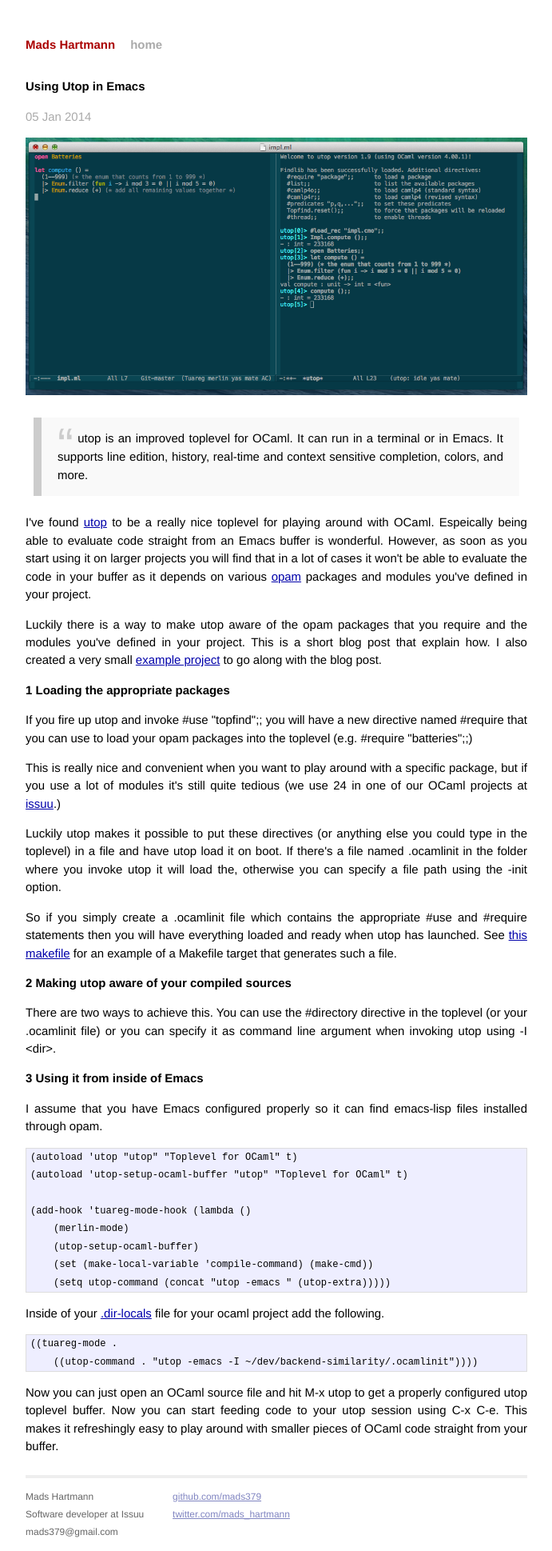
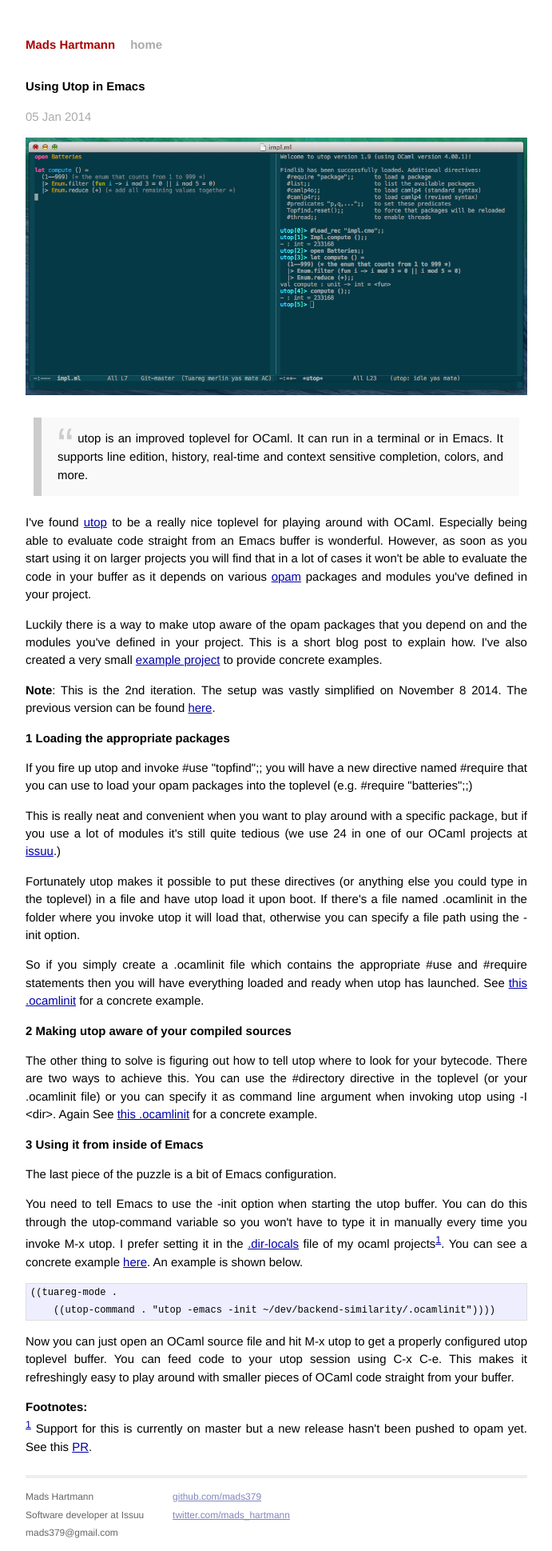
Before and after one commit to mads-hartmann/blog.mads-hartmann.com, a Jekyll site: the page built from _posts/2014-01-05-using-utop-in-emacs.html, in a window 1280 px wide. Shown: the whole page at 80% size, without its empty margins (294-985 px from the left). Built offline with Jekyll 4.4.1, drawn with Linux system fonts in a browser that asks for light colours; Markdown is read by kramdown in place of the engine named in the settings.

Commit message:
Simplify utop Emacs setup

```diff
--- a/_config.yml
+++ b/_config.yml
@@ -1,3 +1,3 @@
 name: Mads Hartmann
 markdown: redcarpet
-pygments: true
+highlighter: true
--- a/_posts/2014-01-05-using-utop-in-emacs.html
+++ b/_posts/2014-01-05-using-utop-in-emacs.html
@@ -17,7 +17,7 @@
 
 <p>
 I've found <a href="https://github.com/diml/utop">utop</a> to be a really nice toplevel for playing around with
-OCaml. Espeically being able to evaluate code straight from an Emacs
+OCaml. Especially being able to evaluate code straight from an Emacs
 buffer is wonderful. However, as soon as you start using it on larger
 projects you will find that in a lot of cases it won't be able to
 evaluate the code in your buffer as it depends on various <a href="http://opam.ocamlpro.com">opam</a>
@@ -26,9 +26,14 @@
 
 <p>
 Luckily there is a way to make utop aware of the opam packages that
-you require and the modules you've defined in your project. This is a
-short blog post that explain how. I also created a very small <a href="http://github.com/mads379/ocaml-utop-emacs-example">example
-project</a> to go along with the blog post.
+you depend on and the modules you've defined in your project. This is
+a short blog post to explain how. I've also created a very small
+<a href="http://github.com/mads379/ocaml-utop-emacs-example">example project</a> to provide concrete examples.
+</p>
+
+<p>
+<b>Note</b>: This is the 2nd iteration. The setup was vastly simplified on
+November 8 2014. The previous version can be found <a href="https://github.com/mads379/mads379.github.com/blob/8c9e7b4c7e262d298e7e2401446ae0fa34c148cb/_posts/2014-01-05-using-utop-in-emacs.markdown">here</a>.
 </p>
 
 <div id="outline-container-sec-1" class="outline-2">
@@ -41,24 +46,24 @@
 </p>
 
 <p>
-This is really nice and convenient when you want to play around with a
+This is really neat and convenient when you want to play around with a
 specific package, but if you use a lot of modules it's still quite
 tedious (we use 24 in one of our OCaml projects at <a href="http://www.issuu.com/about">issuu</a>.)
 </p>
 
 <p>
-Luckily utop makes it possible to put these directives (or anything
+Fortunately utop makes it possible to put these directives (or anything
 else you could type in the toplevel) in a file and have utop load it
-on boot. If there's a file named .ocamlinit in the folder where you
-invoke utop it will load the, otherwise you can specify a file path
+upon boot. If there's a file named .ocamlinit in the folder where you
+invoke utop it will load that, otherwise you can specify a file path
 using the -init option.
 </p>
 
 <p>
 So if you simply create a .ocamlinit file which contains the
-appropriate #use and #require statements then you will have
-everything loaded and ready when utop has launched. See <a href="https://github.com/mads379/ocaml-utop-emacs-example/blob/master/Makefile">this makefile</a>
-for an example of a Makefile target that generates such a file.
+appropriate #use and #require statements then you will have everything
+loaded and ready when utop has launched. See <a href="https://github.com/mads379/ocaml-utop-emacs-example/blob/master/.ocamlinit">this .ocamlinit</a> for a
+concrete example.
 </p>
 </div>
 </div>
@@ -67,9 +72,11 @@
 <h2 id="sec-2"><span class="section-number-2">2</span> Making utop aware of your compiled sources</h2>
 <div class="outline-text-2" id="text-2">
 <p>
-There are two ways to achieve this. You can use the #directory
-directive in the toplevel (or your .ocamlinit file) or you can specify
-it as command line argument when invoking utop using -I &lt;dir&gt;.
+The other thing to solve is figuring out how to tell utop where to
+look for your bytecode. There are two ways to achieve this. You can
+use the #directory directive in the toplevel (or your .ocamlinit file)
+or you can specify it as command line argument when invoking utop
+using -I &lt;dir&gt;. Again See <a href="https://github.com/mads379/ocaml-utop-emacs-example/blob/master/.ocamlinit">this .ocamlinit</a> for a concrete example.
 </p>
 </div>
 </div>
@@ -78,41 +85,41 @@
 <h2 id="sec-3"><span class="section-number-2">3</span> Using it from inside of Emacs</h2>
 <div class="outline-text-2" id="text-3">
 <p>
-I assume that you have Emacs configured properly so it can find
-emacs-lisp files installed through opam.
+The last piece of the puzzle is a bit of Emacs configuration.
 </p>
 
-<div class="org-src-container">
-
-<pre class="src src-emacs-lisp">(autoload 'utop "utop" "Toplevel for OCaml" t)
-(autoload 'utop-setup-ocaml-buffer "utop" "Toplevel for OCaml" t)
-
-(add-hook 'tuareg-mode-hook (lambda ()
-    (merlin-mode)
-    (utop-setup-ocaml-buffer)
-    (set (make-local-variable 'compile-command) (make-cmd))
-    (setq utop-command (concat "utop -emacs " (utop-extra)))))
-</pre>
-</div>
-
 <p>
-Inside of your <a href="https://www.gnu.org/software/emacs/manual/html_node/emacs/Directory-Variables.html">.dir-locals</a> file for your ocaml project add the
-following.
+You need to tell Emacs to use the -init option when starting the utop
+buffer. You can do this through the utop-command variable so you won't
+have to type it in manually every time you invoke M-x utop. I prefer
+setting it in the <a href="https://www.gnu.org/software/emacs/manual/html_node/emacs/Directory-Variables.html">.dir-locals</a> file of my ocaml projects<sup><a id="fnr.1" name="fnr.1" class="footref" href="#fn.1">1</a></sup>. You can see a
+concrete example <a href="https://github.com/mads379/ocaml-utop-emacs-example/blob/master/.dir-locals.el">here</a>. An example is shown below.
 </p>
 
 <div class="org-src-container">
 
 <pre class="src src-emacs-lisp">((tuareg-mode .
-    ((utop-command . "utop -emacs -I ~/dev/backend-similarity/.ocamlinit"))))
+    ((utop-command . "utop -emacs -init ~/dev/backend-similarity/.ocamlinit"))))
 </pre>
 </div>
 
 <p>
 Now you can just open an OCaml source file and hit M-x utop to get a
-properly configured utop toplevel buffer. Now you can start feeding code
-to your utop session using C-x C-e. This makes it refreshingly easy to
-play around with smaller pieces of OCaml code straight from your
-buffer.
+properly configured utop toplevel buffer. You can feed code to your
+utop session using C-x C-e. This makes it refreshingly easy to play
+around with smaller pieces of OCaml code straight from your buffer.
 </p>
 </div>
 </div>
+<div id="footnotes">
+<h2 class="footnotes">Footnotes: </h2>
+<div id="text-footnotes">
+
+<div class="footdef"><sup><a id="fn.1" name="fn.1" class="footnum" href="#fnr.1">1</a></sup> <p class="footpara">
+Support for this is currently on master but a new release
+hasn't been pushed to opam yet. See this <a href="https://github.com/diml/utop/pull/111">PR</a>.
+</p></div>
+
+
+</div>
+</div>
--- a/css/main.css
+++ b/css/main.css
@@ -176,3 +176,7 @@
 blockquote p {
   display: inline;
 }
+
+p.footpara {
+    display: inline;
+}
```
Also changed, not shown: _org/_posts/2014-01-05-using-utop-in-emacs.org (+32 -35 lines).
